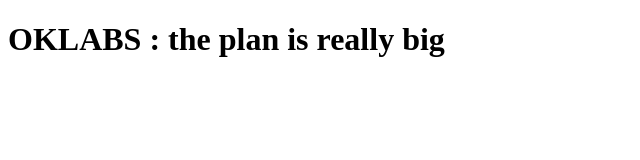
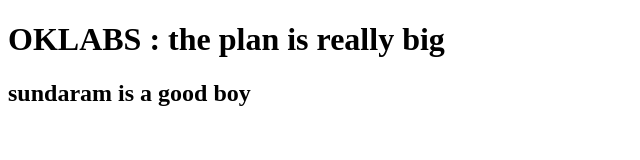
Before and after one commit to 1325431048-au52/simple_website1, a plain HTML site: page index.html in a window 1280 px wide. Shown: the whole page, without its empty margins (0-640 px from the left). Drawn offline with Linux system fonts and the light colour scheme.

Commit message:
my second update

```diff
--- a/index.html
+++ b/index.html
@@ -9,6 +9,7 @@
 
 <body>
     <h1>OKLABS : the plan is really big</h1>
+    <h2>sundaram is a good boy</h2>
 </body>
 
 </html>
```
